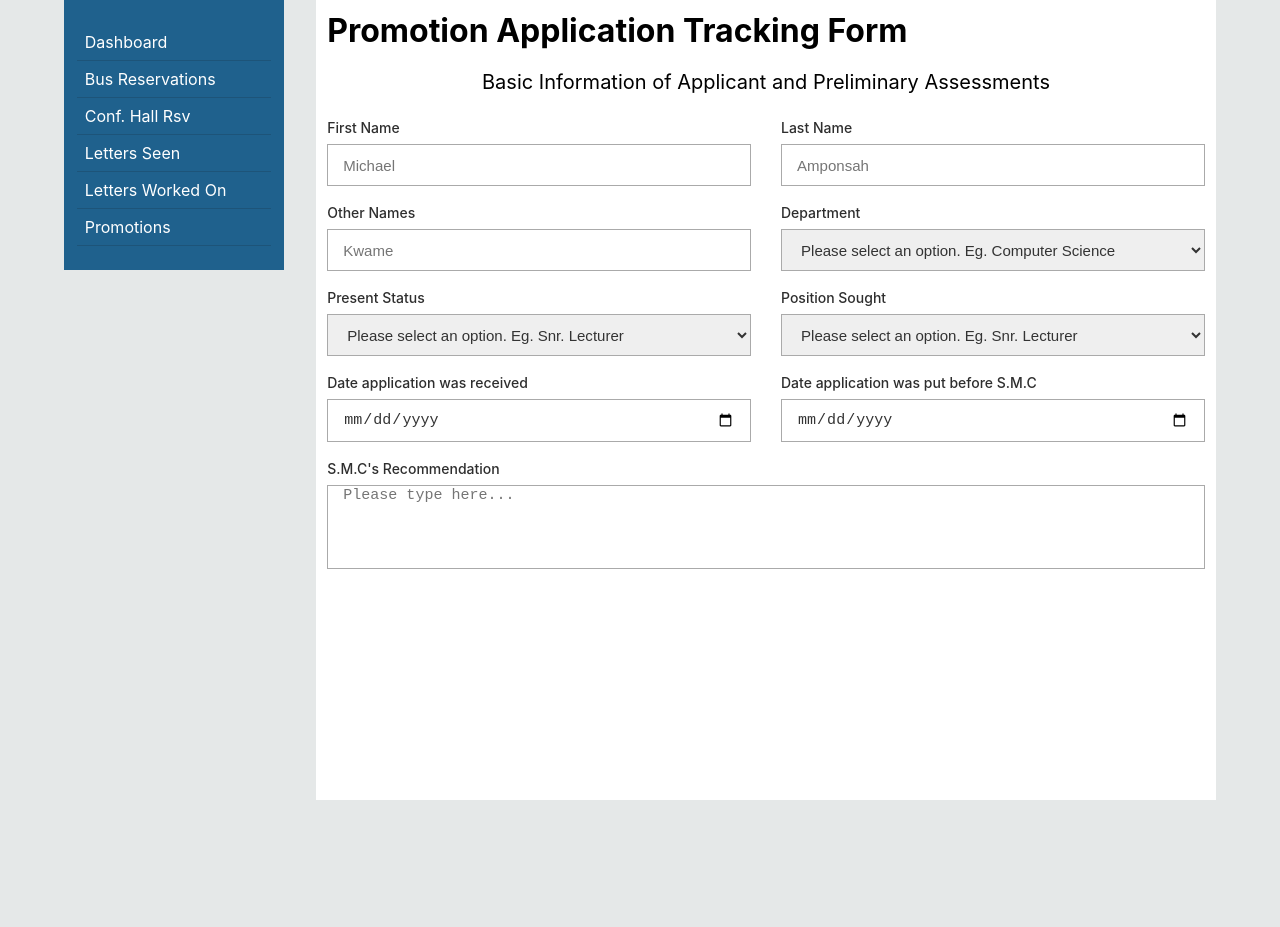
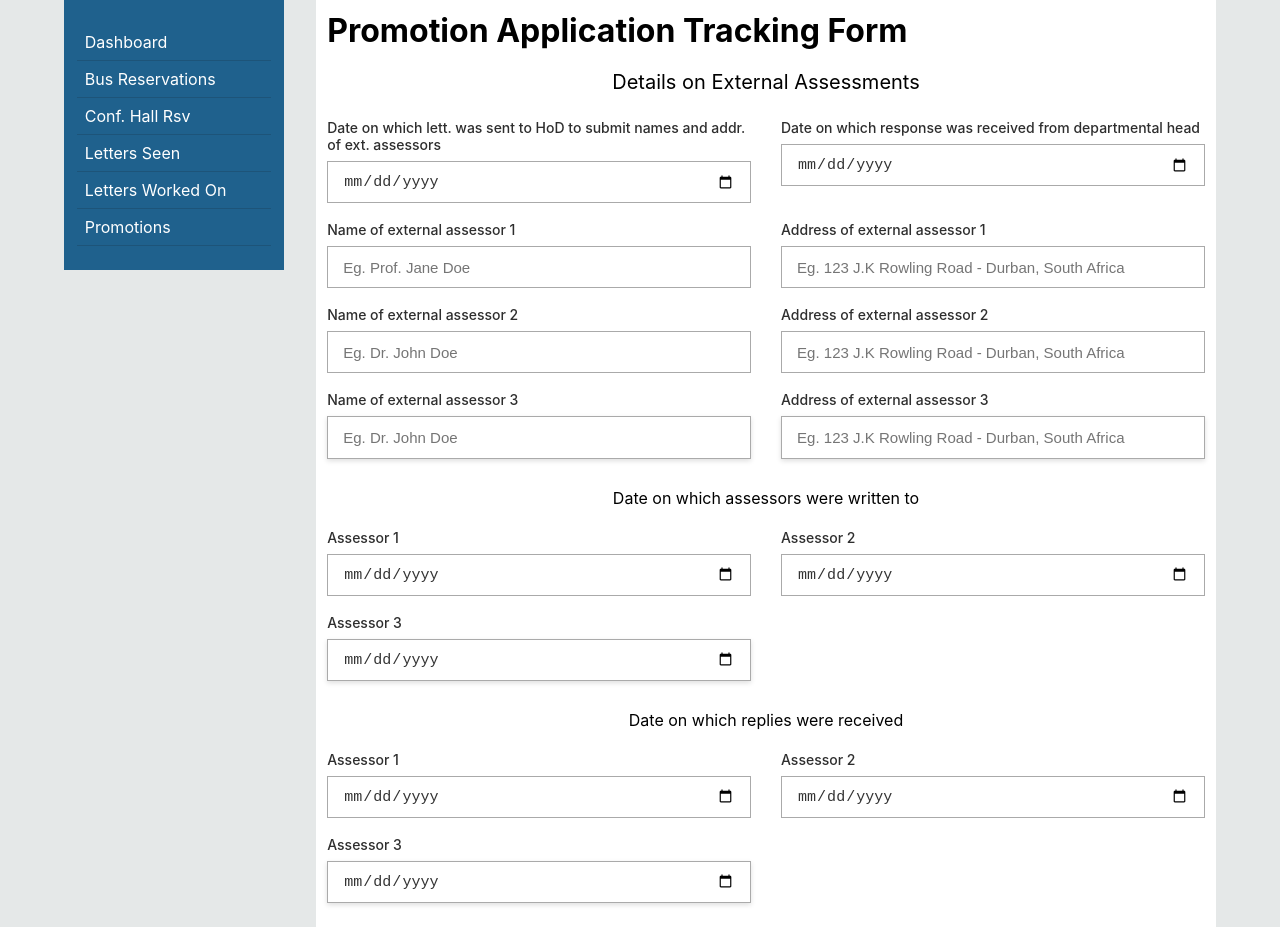
Before and after one commit to michaelamponsah/ug-spms-office-app, a Next.js app: page /promotions/processing-of-application-for-promotion in a window 1280 px wide. Before the commit the page ends 800 px from the top, so only its background shows below. Built offline with nearby package versions, Linux system fonts and the light colour scheme.

Commit message:
ExternaAassessment component implemented

```diff
--- /dev/null
+++ b/components/ExternalAssessment.js
@@ -0,0 +1,73 @@
+import React from "react";
+import styles from "../styles/ExternalAssessment.module.css";
+import InputField from "./InputField";
+
+const ExternalAssessment = () => {
+  return (
+    <div className={`${styles["external-assessment"]}`}>
+      <span className={styles.title}>Details on External Assessments</span>
+      <div className={styles.fields}>
+        <InputField
+          label="Date on which lett. was sent to HoD to submit names and addr. of ext. assessors"
+          type="date"
+        />
+        <InputField
+          label="Date on which response was received from departmental head"
+          type="date"
+        />
+        <InputField
+          label="Name of external assessor 1"
+          type="text"
+          placeholder="Eg. Prof. Jane Doe"
+        />
+        <InputField
+          label="Address of external assessor 1"
+          type="text"
+          placeholder="Eg. 123 J.K Rowling Road - Durban, South Africa"
+        />
+        <InputField
+          label="Name of external assessor 2"
+          type="text"
+          placeholder="Eg. Dr. John Doe"
+        />
+        <InputField
+          label="Address of external assessor 2"
+          type="text"
+          placeholder="Eg. 123 J.K Rowling Road - Durban, South Africa"
+        />
+        <InputField
+          label="Name of external assessor 3"
+          type="text"
+          placeholder="Eg. Dr. John Doe"
+          isRequired={false}
+        />
+        <InputField
+          label="Address of external assessor 3"
+          type="text"
+          placeholder="Eg. 123 J.K Rowling Road - Durban, South Africa"
+          isRequired={false}
+        />
+      </div>
+      <span className={`${styles["sub-title"]}`}>
+        Date on which assessors were written to
+      </span>
+      <div className={styles.fields}>
+        <InputField label="Assessor 1" type="date" />
+
+        <InputField label="Assessor 2" type="date" />
+        <InputField label="Assessor 3" type="date" isRequired={false} />
+      </div>
+      <span className={`${styles["sub-title"]}`}>
+        Date on which replies were received
+      </span>
+      <div className={styles.fields}>
+        <InputField label="Assessor 1" type="date" />
+
+        <InputField label="Assessor 2" type="date" />
+        <InputField label="Assessor 3" type="date" isRequired={false} />
+      </div>
+    </div>
+  );
+};
+
+export default ExternalAssessment;
--- a/pages/promotions/processing-of-application-for-promotion/index.js
+++ b/pages/promotions/processing-of-application-for-promotion/index.js
@@ -1,5 +1,6 @@
 import React from "react";
 import ApplicantBio from "../../../components/ApplicantBio";
+import ExternalAssessment from "../../../components/ExternalAssessment";
 import Head from "../../../components/Head";
 import InnerPageWrapper from "../../../components/InnerPageWrapper";
 import PromotionForm from "../../../components/PromotionForm";
@@ -12,7 +13,7 @@ const ProfessorialPromotionsPage = () => {
         <h1>Promotion Application Tracking Form</h1>
         <div>
           <PromotionForm>
-            <ApplicantBio />
+            <ExternalAssessment />
           </PromotionForm>
         </div>
       </div>
--- /dev/null
+++ b/styles/ExternalAssessment.module.css
@@ -0,0 +1,14 @@
+.external-assessment .title, .sub-title{
+    text-align: center;
+    font-size: 20px;
+    display: block;
+    margin: 1em 0;
+}
+.external-assessment .sub-title{
+    font-size: 1rem;
+}
+.fields {
+    display: flex;
+    justify-content: space-between;
+    flex-wrap: wrap;
+}
```
